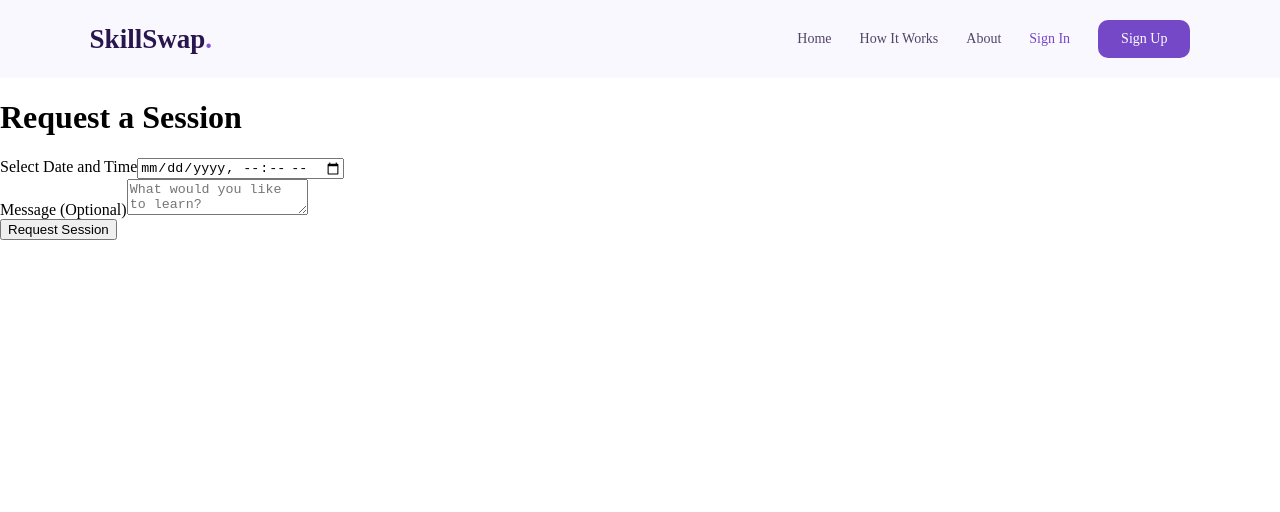
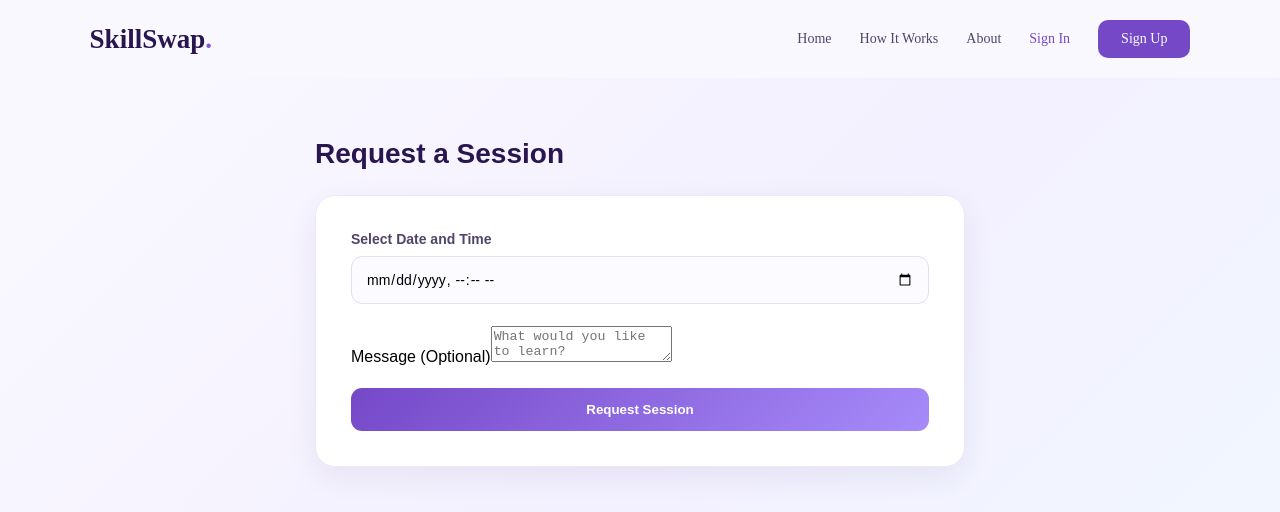
Before and after one commit to raf266/Project-3-frontend, a React (Vite) app: page /sessions/create/1 in a window 1280 px wide. Shown: the top 512 px of the page. Built offline with nearby package versions, Linux system fonts and the light colour scheme; no server answers.

Commit message:
Improve skill pages and session management

```diff
--- a/src/pages/AddSkill.css
+++ b/src/pages/AddSkill.css
@@ -113,3 +113,17 @@
     padding: 25px 20px;
   }
 }
+.back-skills-link {
+  display: inline-block;
+  margin-top: 20px;
+  color: #7548c8;
+  font-size: 14px;
+  font-weight: 600;
+  text-decoration: none;
+  transition: 0.3s ease;
+}
+
+.back-skills-link:hover {
+  color: #51318f;
+  transform: translateX(-3px);
+}
--- a/src/pages/AddSkill.jsx
+++ b/src/pages/AddSkill.jsx
@@ -1,8 +1,7 @@
 import { useState } from "react";
-import { useNavigate } from 'react-router';
 import api from "../services/api";
 import "./AddSkill.css";
-
+import { Link, useNavigate } from 'react-router';
 function AddSkill() {
 
     const navigate = useNavigate();
@@ -101,6 +100,7 @@ function AddSkill() {
             <button type="submit">Add Skill</button>
 
             </form>
+            <Link to="/skills" className="back-skills-link">← Back to Explore Skills</Link>
             </div>
   );
 }
--- a/src/pages/ExploreSkills.css
+++ b/src/pages/ExploreSkills.css
@@ -166,3 +166,104 @@
     padding: 22px;
   }
 }
+.add-skill-link {
+  display: inline-block;
+  padding: 12px 25px;
+  margin: 15px 0 25px;
+  background: linear-gradient(135deg, #7548c8, #a78bfa);
+  color: white;
+  border-radius: 12px;
+  text-decoration: none;
+  font-weight: 600;
+  transition: 0.3s ease;
+}
+
+.add-skill-link:hover {
+  transform: translateY(-2px);
+  box-shadow: 0 6px 15px rgba(117, 72, 200, 0.25);
+}
+.add-skill-link {
+  display: block;
+  width: fit-content;
+  margin: 20px auto 30px;
+}
+.add-skill-wrapper {
+  grid-column: 1 / -1;
+  width: 100%;
+  margin-bottom: 15px;
+}
+
+.add-skill-link {
+  display: inline-block;
+}
+.add-skill-wrapper {
+  background: transparent !important;
+  border: none !important;
+  box-shadow: none !important;
+  padding: 0 !important;
+  border-radius: 0 !important;
+}
+.explore-header {
+  grid-column: 1 / -1;
+  display: flex;
+  justify-content: space-between;
+  align-items: center;
+  margin-bottom: 25px;
+  gap: 20px;
+}
+
+.explore-header h1 {
+  margin-bottom: 8px;
+}
+
+.explore-header p {
+  margin-top: 0;
+}
+
+.add-skill-link {
+  flex-shrink: 0;
+  margin: 0;
+}
+
+@media (max-width: 600px) {
+  .explore-header {
+    align-items: flex-start;
+    flex-direction: column;
+  }
+}
+.skill-card-actions {
+    display: flex;
+    align-items: center;
+    gap: 12px;
+    margin-top: 20px;
+}
+
+.view-details-btn,
+.connect-btn {
+    display: inline-block;
+    padding: 10px 18px;
+    border-radius: 10px;
+    text-decoration: none;
+    font-size: 13px;
+    font-weight: 600;
+    transition: 0.3s ease;
+}
+
+.view-details-btn {
+    background: #f1eaff;
+    color: #7548c8;
+}
+
+.view-details-btn:hover {
+    background: #e5d8ff;
+}
+
+.connect-btn {
+    background: linear-gradient(135deg, #7548c8, #a78bfa);
+    color: white;
+}
+
+.connect-btn:hover {
+    transform: translateY(-2px);
+    box-shadow: 0 5px 12px rgba(117, 72, 200, 0.2);
+}
--- a/src/pages/ExploreSkills.jsx
+++ b/src/pages/ExploreSkills.jsx
@@ -22,17 +22,19 @@ function ExploreSkills(){
     },[]);
 
     return(
-         <div className="explore-page">
-            <h1>Explore Skills</h1>
-            <p>Discover skills shared by other users.</p>
+              <div className="explore-page">
 
+            <div className="explore-header">
+                <div>
+                    <h1>Explore Skills</h1>
+                    <p>Discover skills shared by other users.</p>
+                </div>
 
-
-            <Link to="/skills/new"><button>Add Skill</button></Link>
-
-
+                <Link to="/skills/new" className="add-skill-link">
+                    + Add Skill
+                </Link>
+            </div>
             {skills.length === 0 && <p>No skills found.</p>}
-
                 {skills.map((skill) => (
                     <div key={skill._id}>
                         <h2>{skill.title}</h2>
@@ -42,8 +44,23 @@ function ExploreSkills(){
                         <p>Type:{skill.type}</p>
                         <p>Created by:{skill.userId?.name || "Unknown"}</p>
 
-                        <Link to={`/skills/${skill._id}`}>View Details</Link>
-                        <hr  />
+                        <div className="skill-card-actions">
+    <Link
+        to={`/skills/${skill._id}`}
+        className="view-details-btn"
+    >
+        View Details
+    </Link>
+
+    <Link
+        to={`/sessions/create/${skill._id}`}
+        className="connect-btn"
+    >
+        Connect
+    </Link>
+</div>
+
+<hr />
 
                     </div>
                 ))}
--- a/src/pages/MySessions.jsx
+++ b/src/pages/MySessions.jsx
@@ -117,13 +117,6 @@ function MySessions({ user }) {
         filteredSessions.map((session) => {
           const type = getType(session);
           const otherUser = type === "incoming" ? session.requesterId : session.providerId;
-           console.log({
-    type,
-    status: session.status,
-    providerId: session.providerId?._id || session.providerId,
-    requesterId: session.requesterId?._id || session.requesterId,
-    userId
-  });
           return (
            <div key={session._id} className="session-card">
               <h3>{session.skillId?.title || "Skill"}</h3>
--- /dev/null
+++ b/src/pages/SessionRequest.css
@@ -0,0 +1,100 @@
+
+.create-session-page {
+  min-height: 100vh;
+  padding: 60px 20px;
+  box-sizing: border-box;
+  background: linear-gradient(135deg, #faf8ff, #f3f0ff, #f0faff);
+  font-family: 'Poppins', sans-serif;
+}
+
+.create-session-page > h1,
+.create-session-title {
+  max-width: 650px;
+  margin: 0 auto 25px;
+  color: #29164f;
+  font-size: 28px;
+}
+
+.create-session-form {
+  max-width: 650px;
+  margin: 0 auto;
+  padding: 35px;
+  background: white;
+  border: 1px solid #eee8f8;
+  border-radius: 20px;
+  box-shadow: 0 10px 30px rgba(41, 22, 79, 0.07);
+  display: flex;
+  flex-direction: column;
+  gap: 22px;
+  box-sizing: border-box;
+}
+
+.session-form-group {
+  display: flex;
+  flex-direction: column;
+  gap: 9px;
+}
+
+.session-form-group label {
+  color: #514568;
+  font-size: 14px;
+  font-weight: 600;
+}
+
+.session-form-group input,
+.session-form-group textarea {
+  width: 100%;
+  box-sizing: border-box;
+  padding: 14px;
+  border: 1px solid #e6def1;
+  border-radius: 11px;
+  background: #fcfbff;
+  font-family: inherit;
+  font-size: 14px;
+  outline: none;
+}
+
+.session-form-group input:focus,
+.session-form-group textarea:focus {
+  border-color: #9670d9;
+  box-shadow: 0 0 0 3px rgba(150, 112, 217, 0.12);
+}
+
+.session-form-group textarea {
+  min-height: 120px;
+  resize: vertical;
+}
+
+.create-session-form button {
+  padding: 14px;
+  border: none;
+  border-radius: 11px;
+  background: linear-gradient(135deg, #7548c8, #a78bfa);
+  color: white;
+  font-family: inherit;
+  font-weight: 600;
+  cursor: pointer;
+}
+
+.create-session-form button:disabled {
+  opacity: 0.6;
+  cursor: not-allowed;
+}
+
+.session-error {
+  color: #c0392b;
+  background: #fff0ee;
+  padding: 12px;
+  border-radius: 9px;
+  font-size: 13px;
+}
+
+@media (max-width: 600px) {
+  .create-session-form {
+    padding: 22px;
+  }
+
+  .create-session-title {
+    font-size: 23px;
+  }
+}
--- a/src/pages/SessionRequest.jsx
+++ b/src/pages/SessionRequest.jsx
@@ -2,6 +2,7 @@
 import { useState } from "react"
 import { useNavigate, useParams } from "react-router"
 import axios from "axios"
+import "./SessionRequest.css";
 
 function CreateSession() {
   const { skillId } = useParams()
@@ -21,7 +22,7 @@ function CreateSession() {
       const token = localStorage.getItem("token")
 
       await axios.post(
-        `${import.meta.env.VITE_API_URL}/sessions`,
+       `${import.meta.env.VITE_BACK_END_SERVER_URL}/api/sessions`,
         {
           skillId,
           date,
@@ -45,11 +46,10 @@ function CreateSession() {
   }
 
   return (
-    <div>
-      <h1>Request a Session</h1>
-
-      <form onSubmit={handleSubmit}>
-        <div>
+    <div className="create-session-page">
+       <h1 className="create-session-title">Request a Session</h1>
+           <form className="create-session-form" onSubmit={handleSubmit}>
+            <div className="session-form-group">
           <label>Select Date and Time</label>
           <input
             type="datetime-local"
@@ -69,8 +69,7 @@ function CreateSession() {
           />
         </div>
 
-        {error && <p>{error}</p>}
-
+       {error && <p className="session-error">{error}</p>}
         <button type="submit" disabled={loading}>
           {loading ? "Submitting..." : "Request Session"}
         </button>
```
